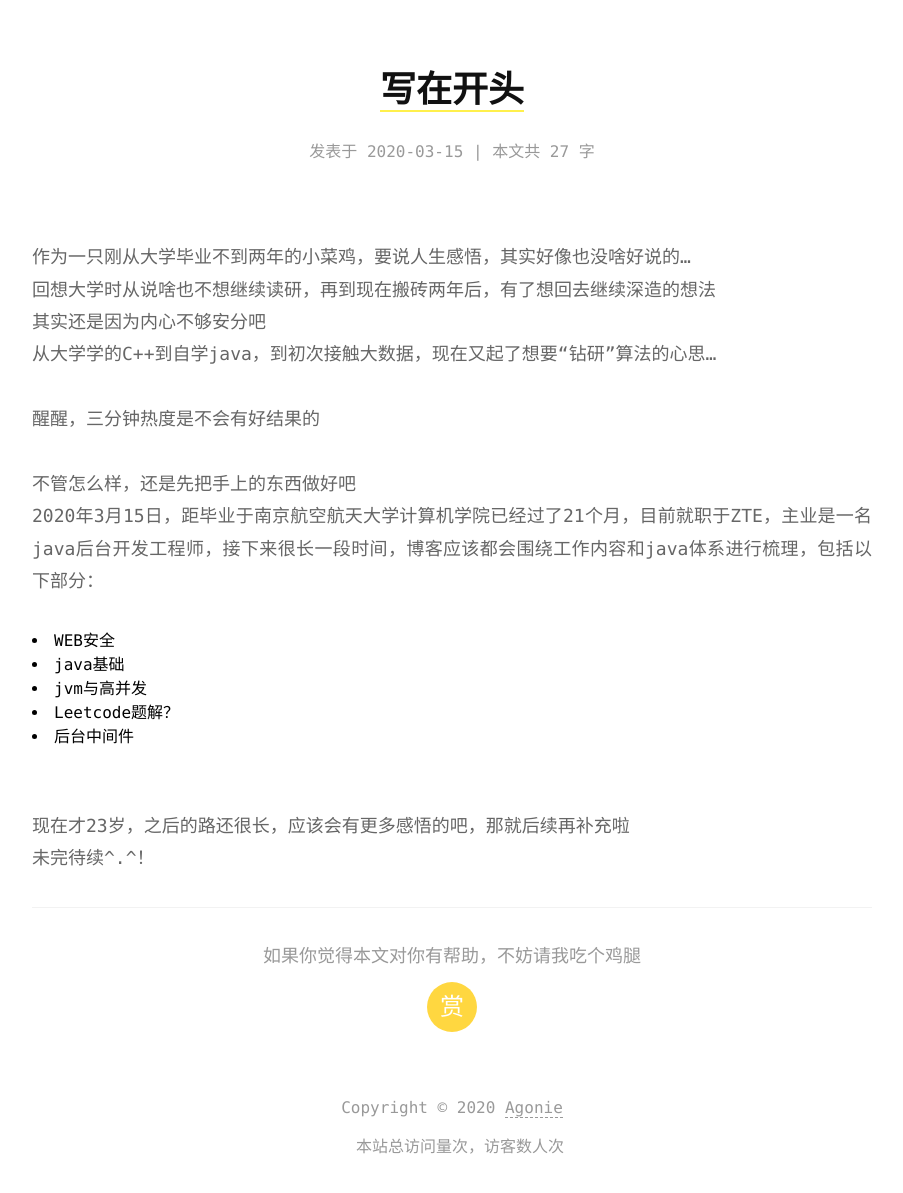
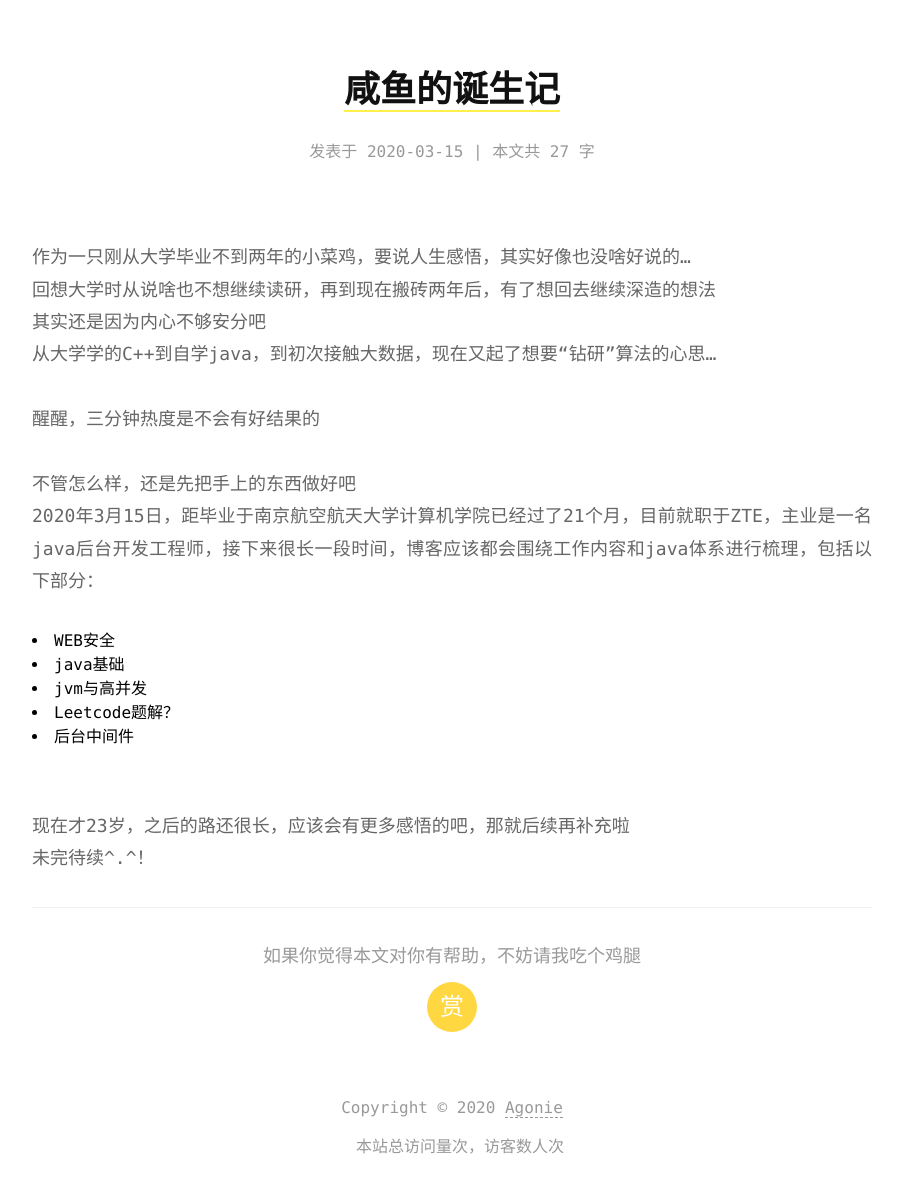
Before and after one commit to Agonie/agonie.github.io, a Jekyll site: the page built from _posts/2020-03-15-咸鱼的诞生记.md, in a window 1280 px wide. Shown: the whole page, without its empty margins (188-1091 px from the left). Built offline with Jekyll 4.4.1, drawn with Linux system fonts in a browser that asks for light colours; comment, search, counter and statistics services are not loaded.

Commit message:
rename title

```diff
--- a/_posts/2020-03-15-咸鱼的诞生记.md
+++ b/_posts/2020-03-15-咸鱼的诞生记.md
@@ -1,5 +1,5 @@
 ---
-title: 写在开头
+title: 咸鱼的诞生记
 date:  2020-03-15 13:57:13 +0800
 category: 杂记
 tags: 人生感悟
```
